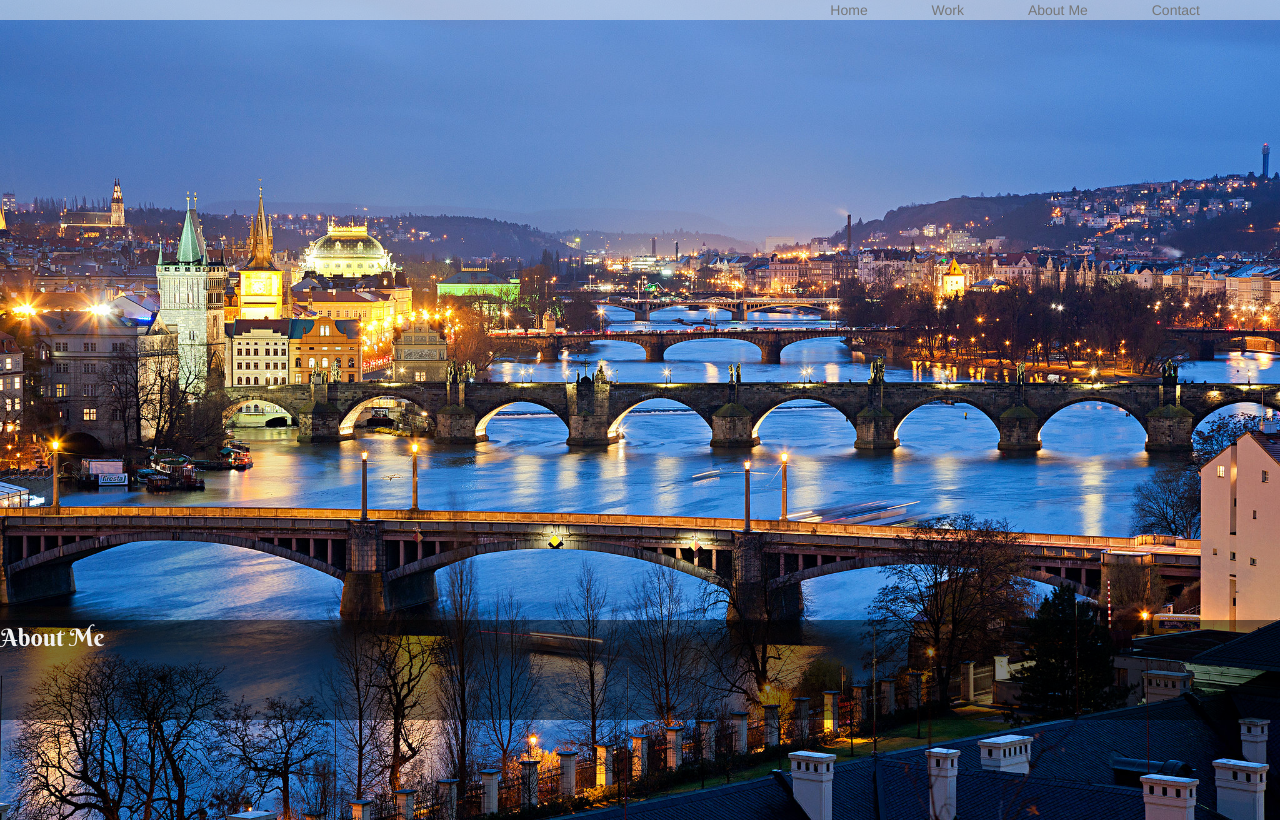
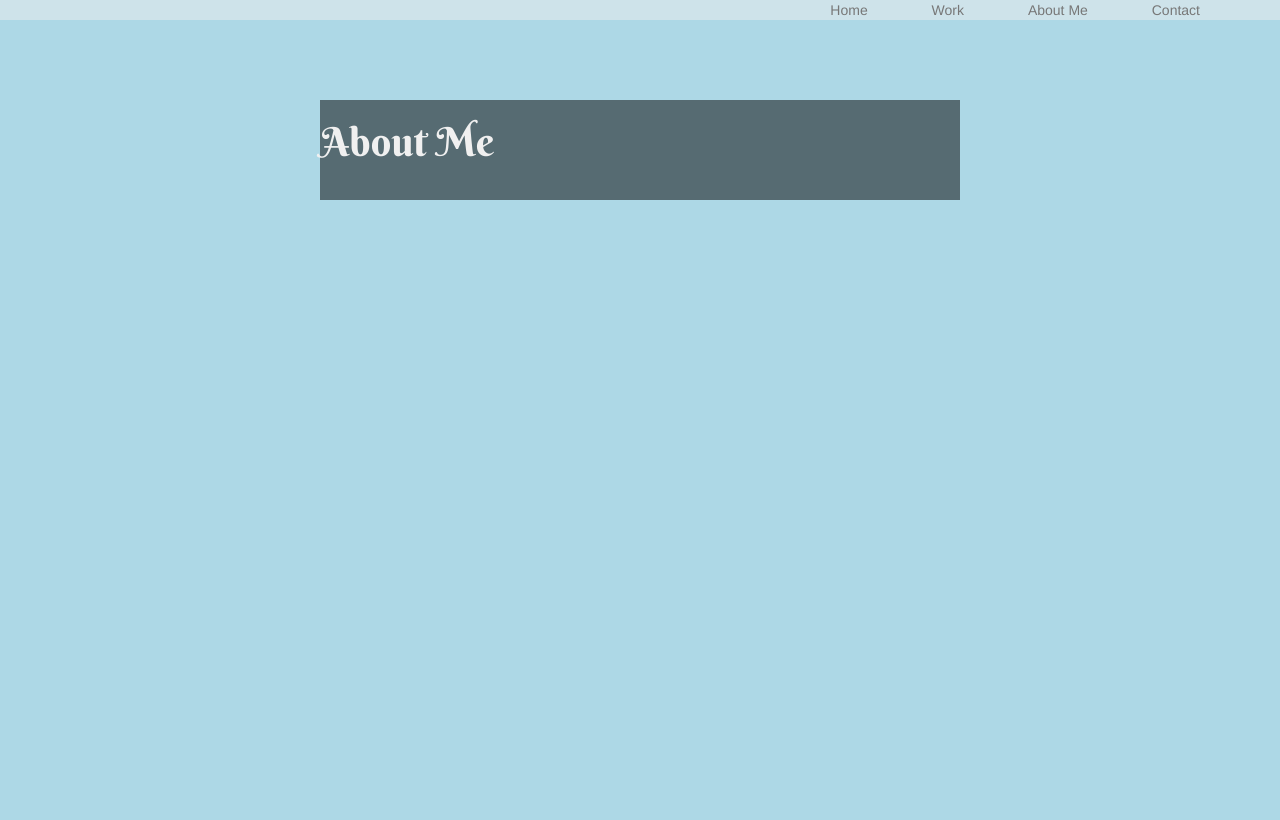
Before and after one commit to ryankeiper/ryankeiper.github.io, a plain HTML site: page index.html in a window 1280 px wide. Both pictures are taken after a click on the link "About Me". Drawn offline with nearby package versions, Linux system fonts and the light colour scheme.

Commit message:
removed background image

```diff
--- a/index.html
+++ b/index.html
@@ -62,7 +62,9 @@
 				<p>Check it out on <a target="_blank" href="https://github.com/amaseda/learn_tech">Github here!</a></p>
 			</div>
 		</div>
-		<div class="about">About Me</div>
+		<div class="about">
+			<h2>About Me</h2>
+		</div>
 		<div class="contact">Contact</div>
 	</div>
 
--- a/styles.css
+++ b/styles.css
@@ -1,6 +1,6 @@
 body {
-	background-color: #F9F9F9;
-	background: url("./images/prague.jpg") no-repeat center center fixed;
+	background-color: lightblue;
+	/*background: url("./images/prague.jpg") no-repeat center center fixed;*/
 	background-size: cover;
 }
 
@@ -98,9 +98,10 @@ h2 {
 }
 
 .about {
-	top: 75vh;
+	top: 10vh;
+	left: 25vw;
 	height: 100px;
-	width: 100vw;
+	width: 50vw;
 }
 
 .contact {
```
